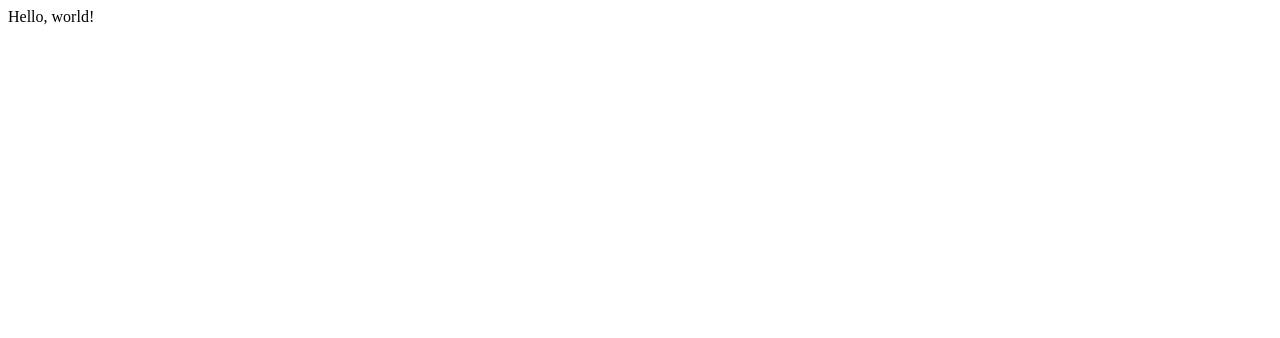
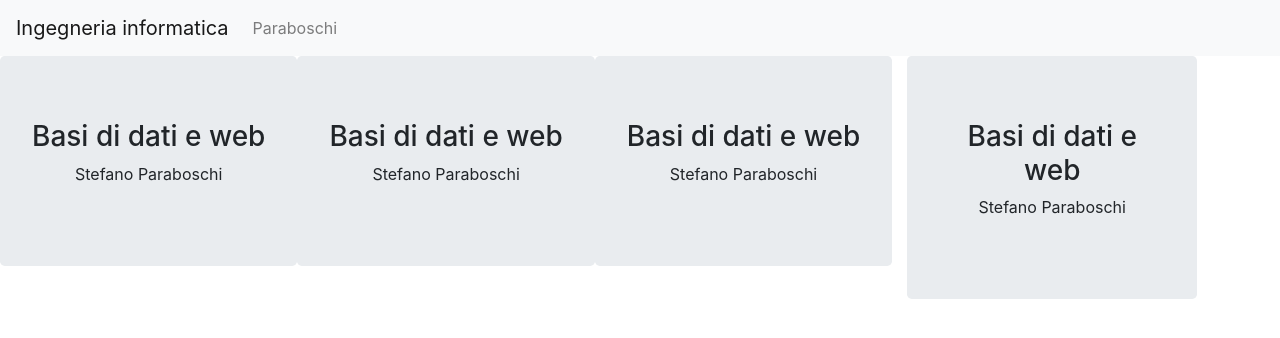
Before and after one commit to DavideSalvetti/DavideSalvetti.github.io, a plain HTML site: page index.html in a window 1280 px wide. Drawn offline with nearby package versions, Linux system fonts and the light colour scheme.

Commit message:
Add files via upload

```diff
--- a/index.html
+++ b/index.html
@@ -1 +1,80 @@
-Hello, world!
+<!doctype html>
+<html lang="en">
+  <head>
+    <!-- Required meta tags -->
+    <meta charset="utf-8">
+    <meta name="viewport" content="width=device-width, initial-scale=1, shrink-to-fit=no">
+
+    <!-- Bootstrap CSS -->
+    <link rel="stylesheet" href="https://stackpath.bootstrapcdn.com/bootstrap/4.5.0/css/bootstrap.min.css" integrity="sha384-9aIt2nRpC12Uk9gS9baDl411NQApFmC26EwAOH8WgZl5MYYxFfc+NcPb1dKGj7Sk" crossorigin="anonymous">
+
+    <title>Tabelle!</title>
+  </head>
+  <body>
+    <!-- se in nav metto solo cancelletto non cambia nulla resto sempre sulla pagina -->
+	<nav class="navbar navbar-light bg-light navbar-expand-lg">
+		<a class="navbar-brand" href="#">
+			Ingegneria informatica
+		</a>
+
+		<button class="navbar-toggler" type="button" data-toggle="collapse" data-target="#mynav">
+			<span class="navbar-toggler-icon"></span>
+		</button>
+
+		<div class="navbar-collapse collapse" id="mynav">
+			<div class="navbar-nav">
+				<a class="nav-item nav-link" href="http:cs.unibg.it/parabosc" target="_blank">
+					Paraboschi
+				</a>
+			</div>
+		</div>
+	</nav>
+
+		<div class="container-fluid"> <!-- posso usare anche container -->
+			<div class="row">
+				<div clss="col-lg-3 col-md-6 col-sm-12">
+					<div class="text-center jumbotron">
+						<h3> Basi di dati e web</h3>
+						<p> Stefano Paraboschi </p>
+					</div>
+				</div>
+				<div clss="col-lg-3 col-md-6 col-sm-12">
+					<div class="text-center jumbotron">
+						<h3> Basi di dati e web</h3>
+						<p> Stefano Paraboschi </p>
+					</div>
+				</div>
+				<div clss="col-lg-3 col-md-6 col-sm-12">
+					<div class="text-center jumbotron">
+						<h3> Basi di dati e web</h3>
+						<p> Stefano Paraboschi </p>
+					</div>
+				</div>
+				<div class="col-lg-3 col-md-6 col-sm-12">
+					<div class="text-center jumbotron">
+						<h3> Basi di dati e web</h3>
+						<p> Stefano Paraboschi </p>
+					</div>
+				</div>
+			</div>
+
+		</div>
+
+		<div class="container">
+			<div class="row">
+				<div class ="col-sm-12 col-md-12 col-lg8">
+					<div class="">
+
+					</div>
+				</div>
+			</div>
+		</div>
+
+
+    <!-- Optional JavaScript -->
+    <!-- jQuery first, then Popper.js, then Bootstrap JS -->
+    <script src="https://code.jquery.com/jquery-3.5.1.slim.min.js" integrity="sha384-DfXdz2htPH0lsSSs5nCTpuj/zy4C+OGpamoFVy38MVBnE+IbbVYUew+OrCXaRkfj" crossorigin="anonymous"></script>
+    <script src="https://cdn.jsdelivr.net/npm/popper.js@1.16.0/dist/umd/popper.min.js" integrity="sha384-Q6E9RHvbIyZFJoft+2mJbHaEWldlvI9IOYy5n3zV9zzTtmI3UksdQRVvoxMfooAo" crossorigin="anonymous"></script>
+    <script src="https://stackpath.bootstrapcdn.com/bootstrap/4.5.0/js/bootstrap.min.js" integrity="sha384-OgVRvuATP1z7JjHLkuOU7Xw704+h835Lr+6QL9UvYjZE3Ipu6Tp75j7Bh/kR0JKI" crossorigin="anonymous"></script>
+  </body>
+</html>
```
